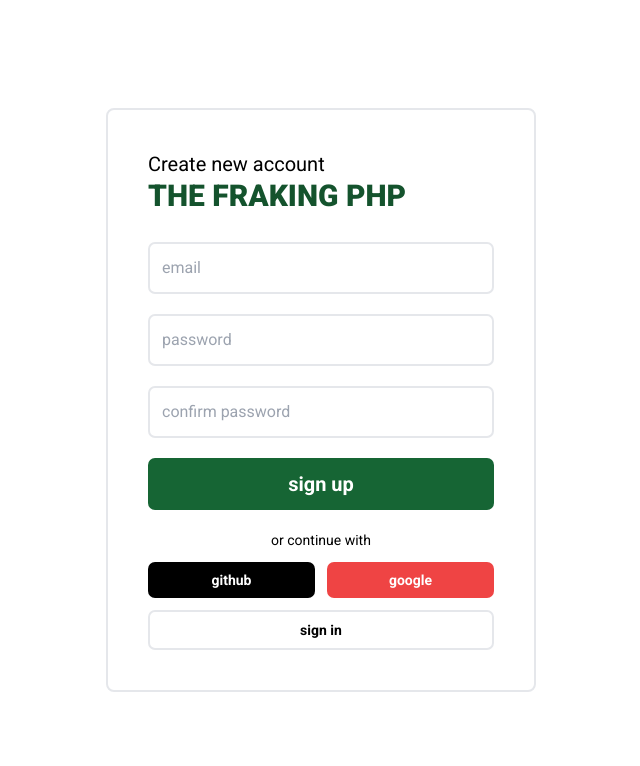
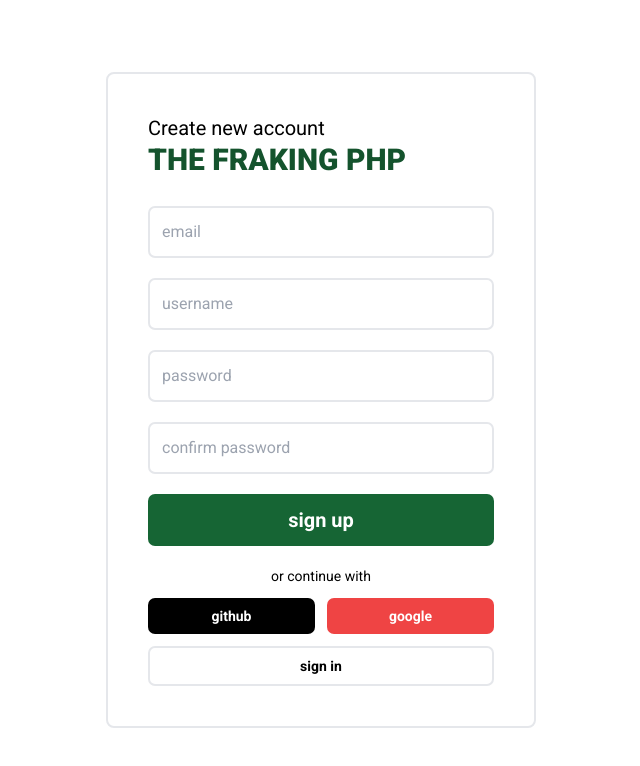
Before and after one commit to BAP-PNV/sis-team-1-front-end, a React (Create React App) app: page / in a window 1280 px wide. Shown: the top 766 px of the page, without its empty margins (319-959 px from the left). Built offline with nearby package versions, Linux system fonts and the light colour scheme.

Commit message:
sign in axios

```diff
--- a/package.json
+++ b/package.json
@@ -10,6 +10,7 @@
     "@types/node": "^16.18.10",
     "@types/react": "^18.0.26",
     "@types/react-dom": "^18.0.9",
+    "axios": "^1.2.2",
     "react": "^18.2.0",
     "react-dom": "^18.2.0",
     "react-icons": "^4.7.1",
@@ -43,6 +44,7 @@
     ]
   },
   "devDependencies": {
+    "@types/axios": "^0.14.0",
     "autoprefixer": "^10.4.13",
     "postcss": "^8.4.20",
     "tailwindcss": "^3.2.4"
--- a/src/components/core/button/Button.tsx
+++ b/src/components/core/button/Button.tsx
@@ -4,12 +4,13 @@ interface ButtonProps
 {
    title: string
    className?: string
+   onClick?: any
 }
 
 function Button(props: ButtonProps)
 {
    return (
-      <button className={twMerge("w-full bg-green-800 p-3 text-white text-xl font-bold rounded-[7px]", props.className )}>
+      <button onClick={props.onClick} className={twMerge("w-full bg-green-800 p-3 text-white text-xl font-bold rounded-[7px]", props.className )}>
          {props.title}
       </button>
    )
--- a/src/components/core/input/PasswordInput.tsx
+++ b/src/components/core/input/PasswordInput.tsx
@@ -1,14 +1,26 @@
 interface PasswordInputProps
 {
+   isEyeOpen?: boolean
    className?: string
-   isEyeOpen?: boolean
+   name: string
+   placeholder?: string
+   onChange?: any
+   error?: string
+   onBlur?: any
+   onFocus?: any
 }
 
 function PasswordInput(props: PasswordInputProps)
 {
    return (
-      <label className={`${props.className}`} htmlFor="">
-         <input type="password"/>
+      <label className={`${props.className} flex flex-col`} htmlFor={props.name}>
+         <input
+            onFocus={props.onFocus}
+            onChange={event => props.onChange && props.onChange(event.target.value)}
+            placeholder={props.placeholder}
+            className={"border-2 p-3 rounded-[7px]"}
+            name={props.name} id={props.name} type="password"/>
+         <span className="empty:hidden ml-auto mt-[3px] text-[11px] text-red-700">{props.error}</span>
       </label>
    )
 }
--- a/src/components/core/input/TextInput.tsx
+++ b/src/components/core/input/TextInput.tsx
@@ -5,40 +5,22 @@ interface InputProps
    className?: string
    name: string
    placeholder?: string
-   pattern?: RegExp
-   errorMessage?: string
-   getError?: () => void
+   onChange?: any
+   error?: string
+   onFocus?: any
 }
 
 function TextInput(props: InputProps)
 {
-   const [input, setInput] = useState<string>("")
-   const [error, setError] = useState<string>(props.errorMessage || "")
-
-   useEffect(() => {
-      console.log(input)
-   }, [input])
-
-   const onBlur = () => {
-      if (props.pattern && !props.pattern.test(input)) {
-         setError(`invalid ${props.name}`)
-      }
-   }
-
-   const onFocus = () => {
-      setError("")
-   }
-
    return (
       <label className={`${props.className} flex flex-col`} htmlFor={props.name}>
          <input
-            onBlur={onBlur}
-            onFocus={onFocus}
-            onChange={event => setInput(event.target.value)}
+            onFocus={props.onFocus}
+            onChange={event => props.onChange && props.onChange(event.target.value)}
             placeholder={props.placeholder}
             className={"border-2 p-3 rounded-[7px]"}
             name={props.name} id={props.name} type="text"/>
-         <span className={"empty:hidden text-[12px] text-red-700 ml-auto mt-[4px] pr-1.5"}>{error}</span>
+         <span className="empty:hidden ml-auto mt-[3px] text-[11px] text-red-700">{props.error}</span>
       </label>
    )
 }
--- a/src/pages/signup/SignUpForm.tsx
+++ b/src/pages/signup/SignUpForm.tsx
@@ -1,13 +1,58 @@
-import {Button, TextInput} from "../../components"
-import {EmailRegex} from "../../utils"
+import axios from "axios"
+import { useEffect } from "react"
+import { useState } from "react"
+import {Button, TextInput, PasswordInput} from "../../components"
+import {EmailRegex, apiEndpoint} from "../../utils"
 
 interface SignUpFormProps
 {
    className?: string
 }
 
+interface FiledType {
+   value: string
+   error: string
+}
+
 function SignUpForm(props: SignUpFormProps)
 {
+   const [usernameField, setUsernameField] = useState<FiledType>({value: "", error: ""})
+   const [emailField, setEmailField] = useState<FiledType>({value: "", error: ""})
+   const [passwordField, setPasswordField] = useState<FiledType>({value: "", error: ""})
+   const [confirmPasswordField, setConfirmPasswordField] = useState<FiledType>({value: "", error: ""})
+
+   const onSignUp = () => {
+      let isError = false
+
+      for (const filed of [emailField, passwordField, confirmPasswordField]) {
+         if(filed.error.length > 0) {
+            isError = true
+            alert("please fill valid data")
+            return
+         };
+      }
+
+      const body = {
+         email: emailField.value,
+         password: passwordField.value,
+         username: usernameField.value,
+         confirm_password: confirmPasswordField.value
+      }
+
+      axios.post(`${apiEndpoint}/register`, body)
+         .then((res) => {
+            console.log(res);
+         })
+         .catch((res) => {
+            console.log(res.response.data.errors)
+            const errors = res.response.data.errors
+            setEmailField({...emailField, error: errors.email[0]})
+            setUsernameField({...usernameField, error: errors.username[0]})
+            setPasswordField({...passwordField, error: errors.password[0]})
+            setConfirmPasswordField({...confirmPasswordField, error: errors.confirm_password[0]})
+         })
+   }
+
    return (
       <article className={`${props.className} w-[430px] rounded-lg flex flex-col border-2 p-10`}>
 
@@ -16,11 +61,28 @@ function SignUpForm(props: SignUpFormProps)
             <h1 className={"text-3xl font-black text-green-900 uppercase"}>the Fraking PHP</h1>
          </div>
 
-         <TextInput pattern={EmailRegex} className={"mb-5"} placeholder={"email"} name={"email"}/>
-         <TextInput className={"mb-5"} placeholder={"password"} name={"password"}/>
-         <TextInput className={"mb-5"} placeholder={"confirm password"} name={"confirm_password"}/>
+         <TextInput
+            onFocus={() => {setEmailField({ ...emailField, error: "" })}}
+            error={emailField.error}
+            onChange={(value: string) => {setEmailField({ ...emailField, value })}}
+            className={"mb-5"} placeholder={"email"} name={"email"}/>
+         <TextInput
+            onFocus={() => {setUsernameField({ ...usernameField, error: "" })}}
+            error={usernameField.error}
+            onChange={(value: string) => {setUsernameField({ ...usernameField, value })}}
+            className={"mb-5"} placeholder={"username"} name={"username"}/>
+         <PasswordInput
+            onFocus={() => {setPasswordField({ ...passwordField, error: "" })}}
+            error={passwordField.error}
+            onChange={(value: string) => {setPasswordField({ ...passwordField, value })}}
+            className={"mb-5"} placeholder={"password"} name={"password"}/>
+         <PasswordInput
+            onFocus={() => {setConfirmPasswordField({ ...confirmPasswordField, error: "" })}}
+            error={confirmPasswordField.error}
+            onChange={(value: string) => {setConfirmPasswordField({ ...confirmPasswordField, value })}}
+            className={"mb-5"} placeholder={"confirm password"} name={"confirm_password"}/>
 
-         <Button title={"sign up"} className={"mb-5"}/>
+         <Button onClick={onSignUp} title={"sign up"} className={"mb-5"}/>
 
          <span className={"self-center mb-3 text-sm"}>or continue with</span>
 
--- /dev/null
+++ b/src/utils/env.ts
@@ -0,0 +1,3 @@
+const apiEndpoint = "http://localhost/api"
+
+export {apiEndpoint}
--- a/src/utils/index.ts
+++ b/src/utils/index.ts
@@ -1 +1,2 @@
 export * from "./regex"
+export * from "./env"
```
Also changed, not shown: 1 other file (tests, documents, lock files or other folders).
